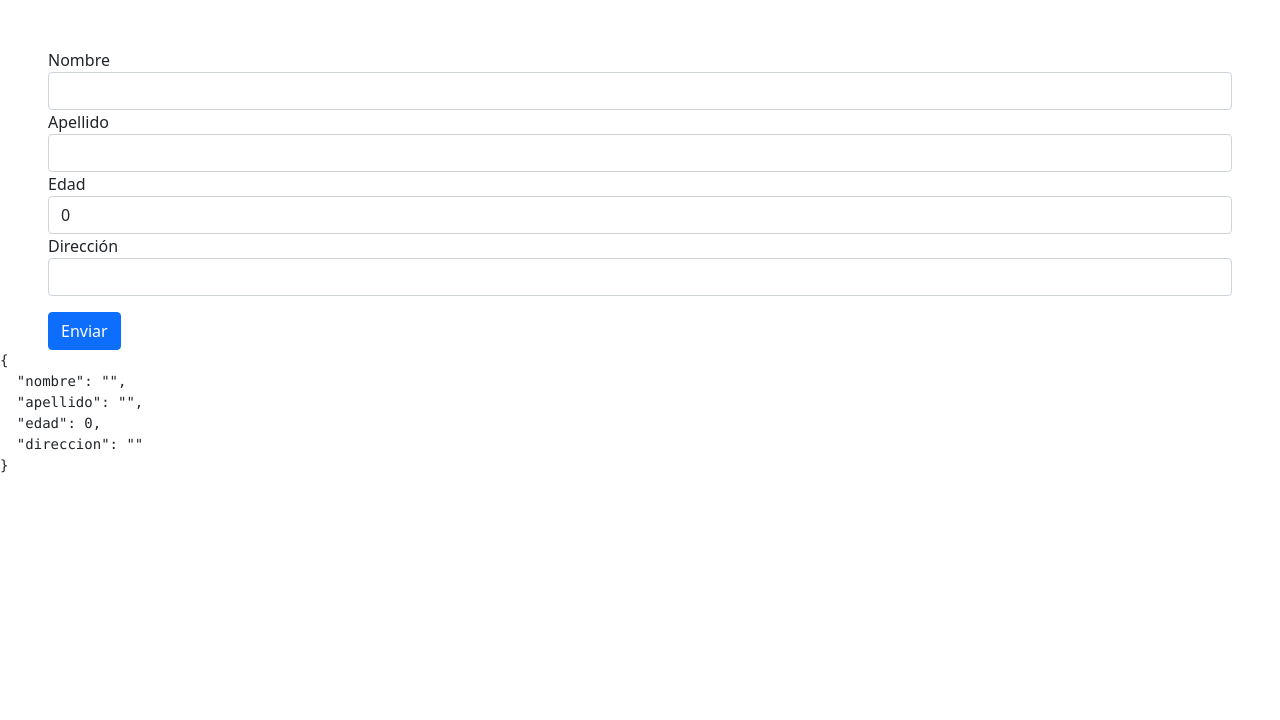
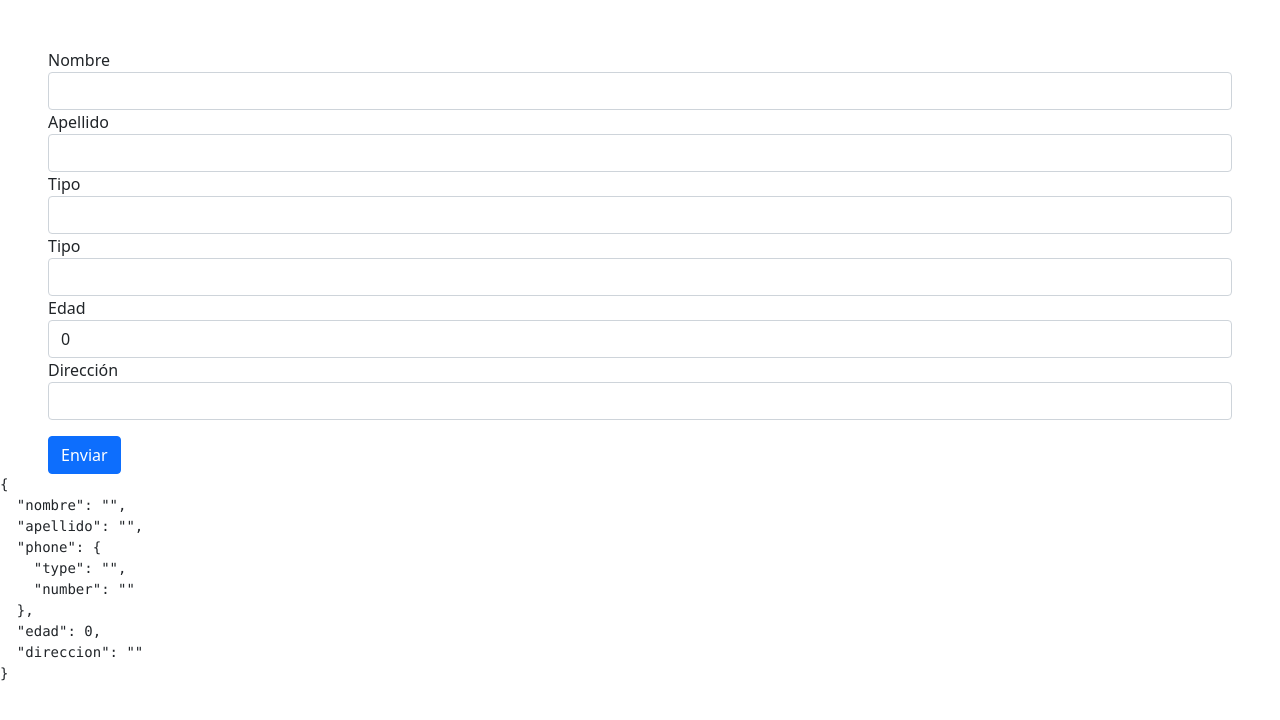
Before and after one commit to mhosan/forms, an Angular app: page / in a window 1280 px wide. Shown: the top 720 px of the page. Built offline with nearby package versions, Linux system fonts and the light colour scheme.

Commit message:
ajustando

```diff
--- a/src/app/form-reactive/form-reactive.component.html
+++ b/src/app/form-reactive/form-reactive.component.html
@@ -10,16 +10,23 @@ el tag html se bindea con la clase declarando un objeto del tipo formControl en
 <!-- cuando está dentro de un formulario, el formulario debe estar asociado  -->
 <!-- a un formGroup-->
 
-
 <form [formGroup]="contactForm" class="ms-5 me-5 mt-5" >
     <div class="form-group">
       <label for="nombre">Nombre</label>
-      <input type="text" class="form-control" id="nombre" formControlName="nombre" > <!-- cuando es un item de un formGroup, se usa formControlName y no [formControl] -->
+      <input type="text" class="form-control" id="nombre" formControlName="nombre" >
     </div>
     <div class="form-group">
       <label for="apellido">Apellido</label>
       <input type="text" class="form-control" id="apellido" formControlName="apellido">
     </div>
+
+    <div class="form-group" formGroupName="phone">
+      <label for="type">Tipo</label>
+      <input type="text" class="form-control" id="type" formControlName="type">
+      <label for="number">Tipo</label>
+      <input type="text" class="form-control" id="number" formControlName="number">
+    </div>
+
     <div class="form-group">
       <label for="edad">Edad</label>
       <input type="text" class="form-control" id="edad" formControlName="edad">
--- a/src/app/form-reactive/form-reactive.component.ts
+++ b/src/app/form-reactive/form-reactive.component.ts
@@ -22,6 +22,10 @@ export class FormReactiveComponent {
   public contactForm: FormGroup = new FormGroup({
     nombre: new FormControl(''),
     apellido: new FormControl(''),
+    phone: new FormGroup({
+      type: new FormControl(''),
+      number: new FormControl('')
+    }),
     edad: new FormControl(0),
     direccion: new FormControl('')
   });
```
